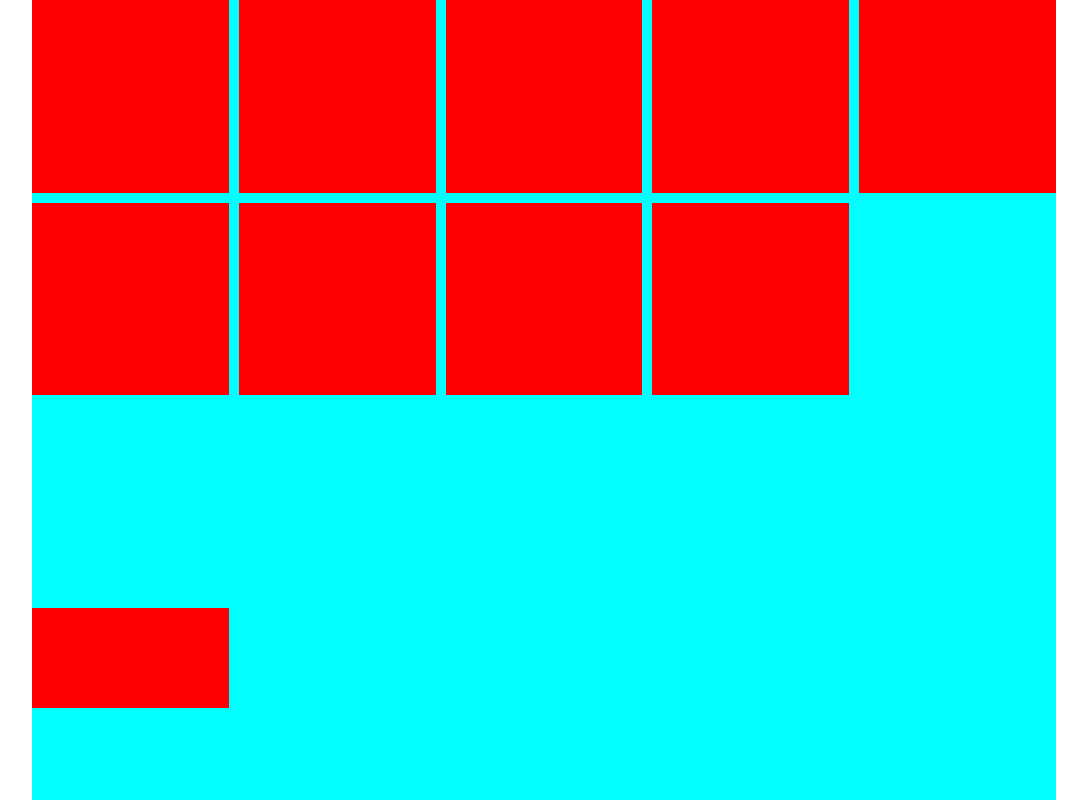
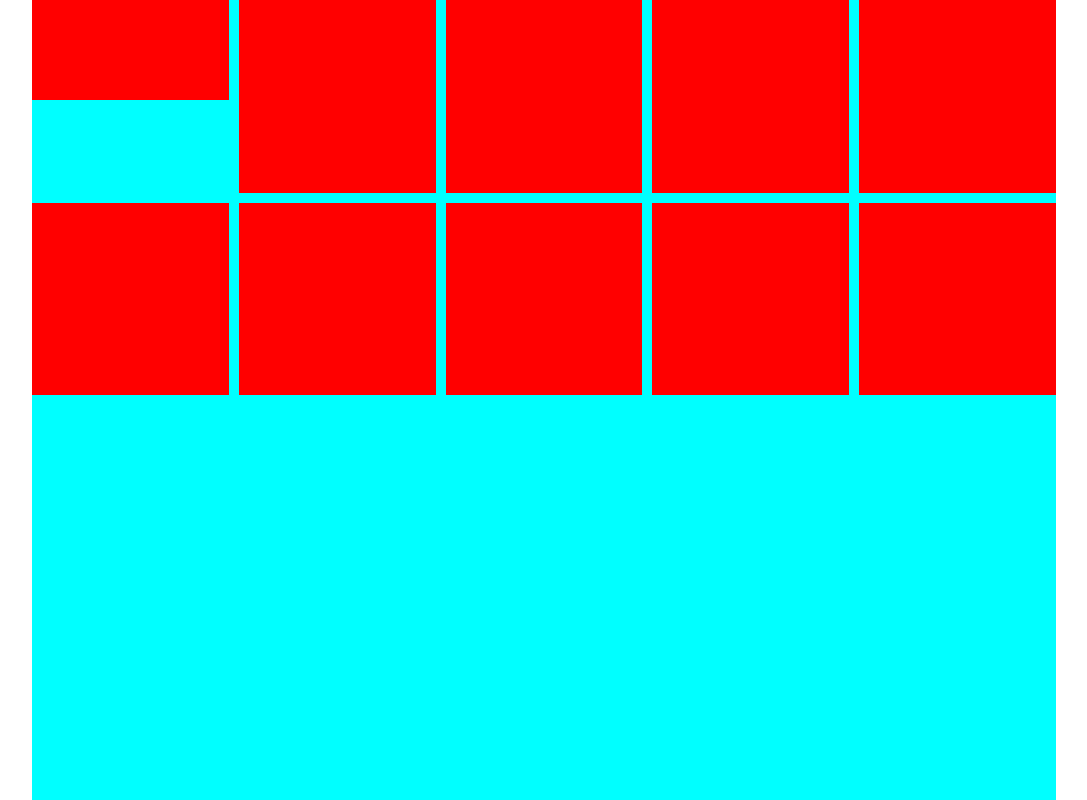
Before and after one commit to io4-Shekhar/io4-aspiration, a plain HTML site: page assignment/2023-02-20 clip-path and media-query/display grid/grid1.html in a window 1280 px wide. Shown: the whole page, without its empty margins (96-1183 px from the left). Drawn offline with Linux system fonts and the light colour scheme.

Commit message:
'modified'

```diff
--- a/assignment/2023-02-20 clip-path and media-query/display grid/style.css
+++ b/assignment/2023-02-20 clip-path and media-query/display grid/style.css
@@ -5,15 +5,6 @@
   font-size: 62.5%;
 }
 
-/*.container {
-  margin: auto;
-  width: 100%;
-  height: 100vh;
-  background-color: black;
-  grid-template-columns: 1fr 1fr 1fr 1fr 1fr;
-  grid-template-rows: 1fr 1fr 1fr 1fr 1fr;
-
-}*/
 .container {
   background-color: aqua;
   margin: auto;
@@ -44,6 +35,4 @@
 .child-1 {
   width: 100%;
   height: 100px;
-  grid-column-start: 1;
-  grid-row-end: 5;
 }
```
